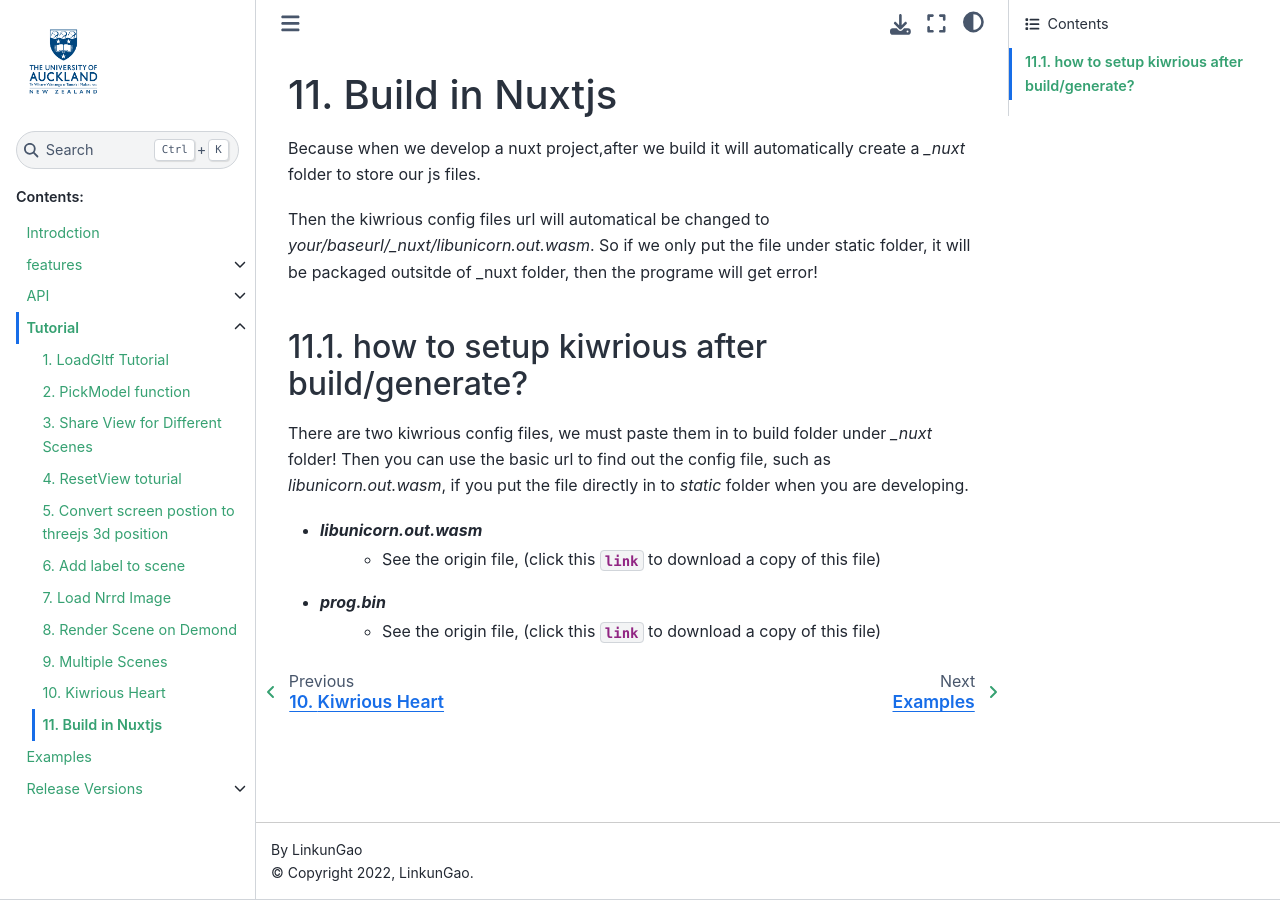
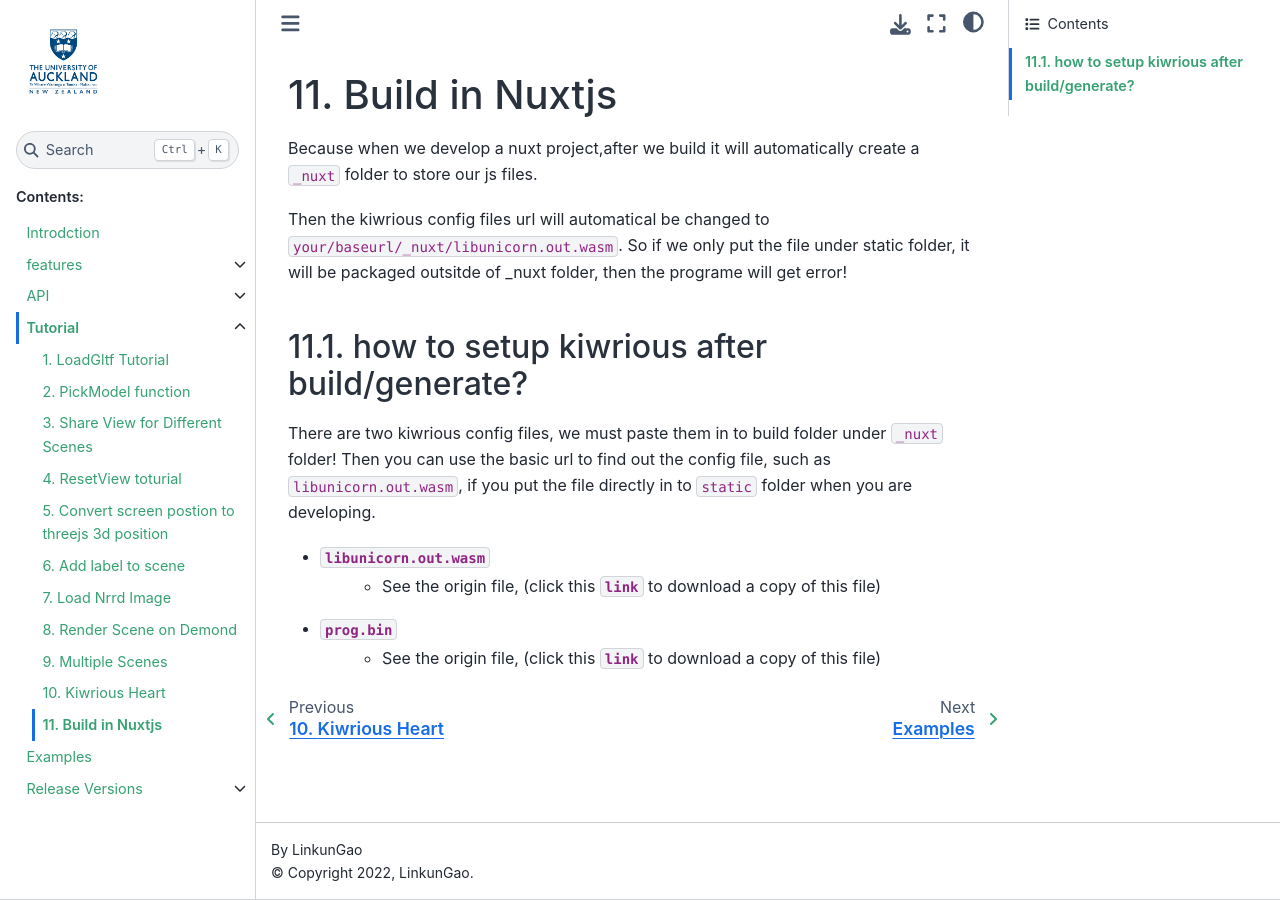
Before and after one commit to LinkunGao/GltfLoader-Plugin, a Sphinx documentation site: the page built from docs/source/tutorial/10_kiwriousInNuxtjs.rst, in a window 1280 px wide. Built offline with Sphinx 7.4.7 and the Sphinx Book theme 1.1.4, drawn with Linux system fonts in a browser that asks for light colours.

```diff
--- a/docs/source/tutorial/10_kiwriousInNuxtjs.rst
+++ b/docs/source/tutorial/10_kiwriousInNuxtjs.rst
@@ -1,18 +1,18 @@
 Build in Nuxtjs
 ==================
 
-Because when we develop a nuxt project,after we build it will automatically create a `_nuxt` folder to store our js files.
+Because when we develop a nuxt project,after we build it will automatically create a ``_nuxt`` folder to store our js files.
 
-Then the kiwrious config files url will automatical be changed to `your/baseurl/_nuxt/libunicorn.out.wasm`. So if we only put the file under static folder, it will be packaged outsitde of _nuxt folder, then the programe will get error!
+Then the kiwrious config files url will automatical be changed to ``your/baseurl/_nuxt/libunicorn.out.wasm``. So if we only put the file under static folder, it will be packaged outsitde of _nuxt folder, then the programe will get error!
 
 
 
 how to setup kiwrious after build/generate?
 -------------------------------------------------
 
-There are two kiwrious config files, we must paste them in to build folder under `_nuxt` folder! Then you can use the basic url to find out the config file, such as `libunicorn.out.wasm`, if you put the file directly in to `static` folder when you are developing.
+There are two kiwrious config files, we must paste them in to build folder under ``_nuxt`` folder! Then you can use the basic url to find out the config file, such as ``libunicorn.out.wasm``, if you put the file directly in to ``static`` folder when you are developing.
 
-- `libunicorn.out.wasm`
+- ``libunicorn.out.wasm``
     - See the origin file, (click this :download:`link <./kiwrious/libunicorn.out.wasm>` to download a copy of this file)
-- `prog.bin`
+- ``prog.bin``
     - See the origin file, (click this :download:`link <./kiwrious/prog.bin>` to download a copy of this file)
```
